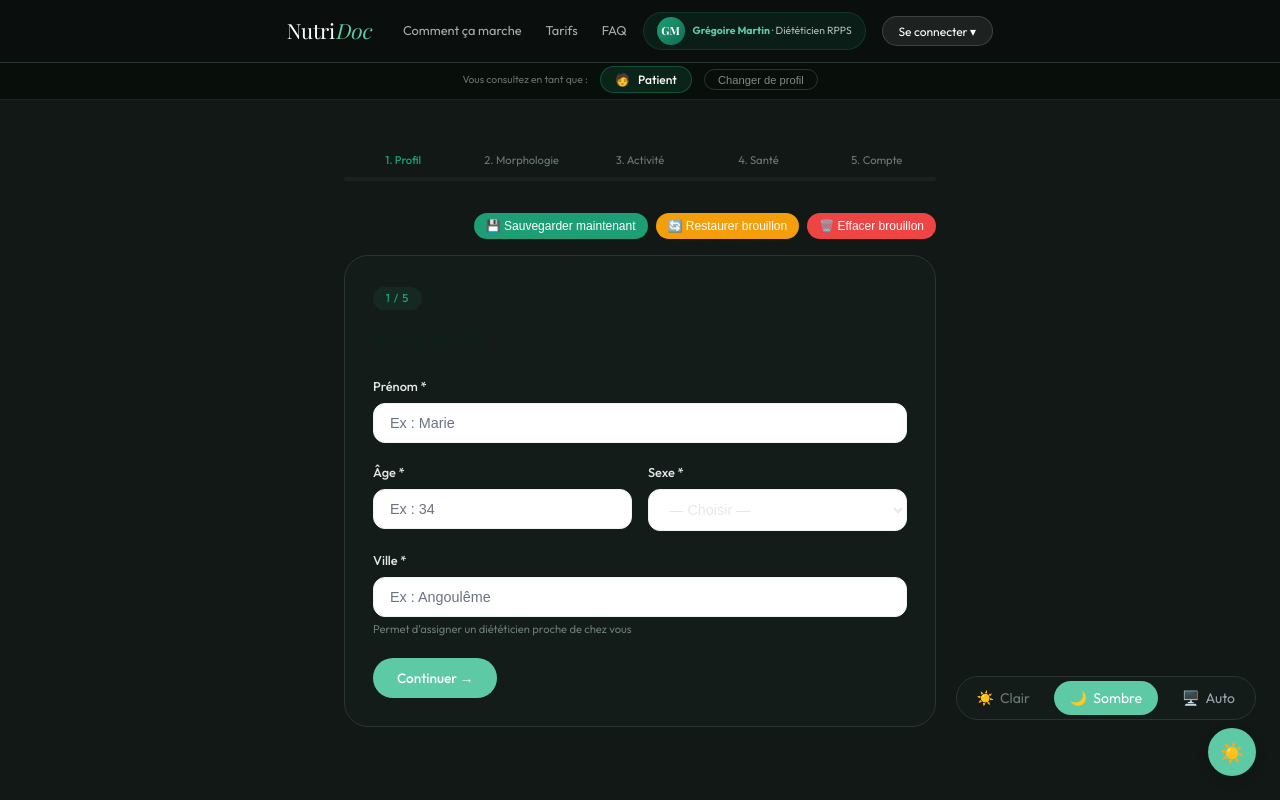
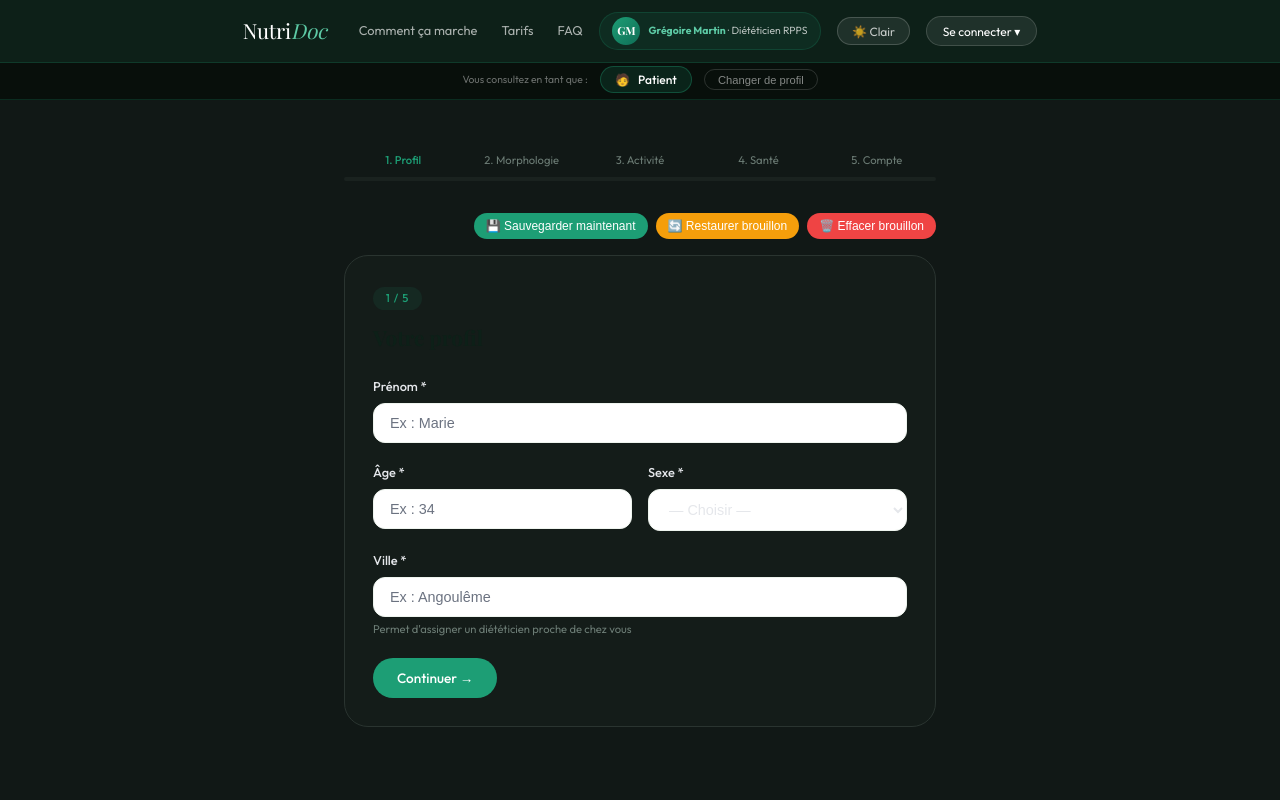
Before and after one commit to Marjiver/nutri-platform, a plain HTML site: page bilan.html in a window 1280 px wide. Both pictures are taken after a click on the button "🌙 Sombre". Shown: the top 800 px of the page. Drawn offline with nearby package versions, Linux system fonts and the light colour scheme; a web font is replaced by a local one.

Commit message:
fix: dark mode toggle dans le header, fin du ton-sur-ton

```diff
--- a/bilan.html
+++ b/bilan.html
@@ -537,18 +537,7 @@
     }
 
     /* Theme selector wrapper */
-    .theme-selector-wrapper {
-      position: fixed;
-      bottom: 80px;
-      right: 24px;
-      z-index: 9997;
-    }
     @media (max-width: 768px) {
-      .theme-selector-wrapper {
-        bottom: 90px;
-        right: 16px;
-      }
-    }
 
     .nd-footer {
       background: #080f0b;
@@ -665,7 +654,6 @@
 <main class="bilan-container">
 
   <!-- ==================== THÈME SELECTOR ==================== -->
-  <div id="theme-selector-container" class="theme-selector-wrapper"></div>
 
   <div class="progress-container">
     <div class="progress-steps">
--- a/js/ui/dark-mode.js
+++ b/js/ui/dark-mode.js
@@ -2,13 +2,14 @@
  * dark-mode.js — NutriDoc · Gestionnaire de thème sombre
  *
  * Fonctionnalités :
+ * - Toggle injecté dans .header-actions (header sombre NutriDoc)
+ * - Fallback : bouton flottant si pas de header trouvé
  * - Détection automatique du thème système
- * - Sauvegarde du choix utilisateur
- * - Bouton toggle avec icône animée visible
+ * - Sauvegarde localStorage
  * - Synchronisation entre onglets
- * - Styles CSS injectés automatiquement
  *
- * Version: 2.0.0
+ * Version: 2.1.0 — 2026-04-14
+ * Corrections : injection header, suppression ton-sur-ton, nd-header toujours sombre
  */
 
 // ==================== CONFIGURATION ====================
@@ -16,16 +17,16 @@
 const DARK_MODE_CONFIG = {
   storageKey: 'nutridoc_theme',
   systemPrefers: '(prefers-color-scheme: dark)',
-  transitionDuration: 200
 };
 
 // ==================== STYLES CSS INJECTÉS ====================
 
 function injectDarkModeStyles() {
+  if (document.getElementById('dark-mode-styles')) return;
+
   const style = document.createElement('style');
   style.id = 'dark-mode-styles';
   style.textContent = `
-    /* ==================== VARIABLES THÈME CLAIR (défaut) ==================== */
     :root {
       --bg-primary: #ffffff;
       --bg-secondary: #f7f9f7;
@@ -39,9 +40,9 @@ function injectDarkModeStyles() {
       --text-inverse: #ffffff;
       --border-light: #e8edeb;
       --border-medium: #d1d5db;
-      --shadow-sm: 0 1px 2px 0 rgba(0, 0, 0, 0.05);
-      --shadow-md: 0 4px 6px -1px rgba(0, 0, 0, 0.1);
-      --shadow-lg: 0 10px 15px -3px rgba(0, 0, 0, 0.1);
+      --shadow-sm: 0 1px 2px rgba(0,0,0,.05);
+      --shadow-md: 0 4px 6px rgba(0,0,0,.1);
+      --shadow-lg: 0 10px 15px rgba(0,0,0,.1);
       --accent-green: #1D9E75;
       --accent-green-dark: #0f6e56;
       --accent-green-light: #5DCAA5;
@@ -50,7 +51,6 @@ function injectDarkModeStyles() {
       --accent-blue: #3b82f6;
     }
 
-    /* ==================== THÈME SOMBRE ==================== */
     [data-theme="dark"] {
       --bg-primary: #0a0f0d;
       --bg-secondary: #111816;
@@ -64,446 +64,245 @@ function injectDarkModeStyles() {
       --text-inverse: #0d2018;
       --border-light: #2a3430;
       --border-medium: #374151;
-      --shadow-sm: 0 1px 2px 0 rgba(0, 0, 0, 0.3);
-      --shadow-md: 0 4px 6px -1px rgba(0, 0, 0, 0.4);
-      --shadow-lg: 0 10px 15px -3px rgba(0, 0, 0, 0.4);
+      --shadow-sm: 0 1px 2px rgba(0,0,0,.3);
+      --shadow-md: 0 4px 6px rgba(0,0,0,.4);
+      --shadow-lg: 0 10px 15px rgba(0,0,0,.4);
       --accent-green: #5DCAA5;
       --accent-green-dark: #1D9E75;
       --accent-green-light: #9FE1CB;
     }
 
-    /* ==================== APPLICATION GLOBALE ==================== */
-    * {
-      transition: background-color 0.2s ease, border-color 0.2s ease, color 0.2s ease, box-shadow 0.2s ease;
+    * { transition: background-color .2s ease, border-color .2s ease, color .2s ease; }
+
+    body { background-color: var(--bg-secondary); color: var(--text-primary); }
+
+    /* Le header NutriDoc reste TOUJOURS sombre (couleur de marque) */
+    .nd-header { background: #0d2018 !important; border-bottom-color: rgba(29,158,117,.2) !important; }
+
+    .card, .patient-card, .reco-card, .meal-block,
+    .price-row, .support-widget, .step, .resultat,
+    .form-col, .pricing-col { background-color: var(--bg-card); border-color: var(--border-light); }
+
+    input, select, textarea {
+      background-color: var(--bg-input); color: var(--text-primary); border-color: var(--border-light);
+    }
+    input:focus, select:focus, textarea:focus { border-color: var(--accent-green); outline: none; }
+
+    .btn-back { background: var(--bg-tertiary); color: var(--text-primary); border-color: var(--border-light); }
+
+    #nd-chat-window { background-color: var(--bg-card); }
+    .chat-msg.bot .chat-bubble { background-color: var(--bg-tertiary); color: var(--text-primary); }
+    .modal-content, .dossier-modal, .profil-modal { background-color: var(--bg-card); }
+    .progress-bar { background-color: var(--bg-tertiary); }
+    .progress-fill { background-color: var(--accent-green); }
+    ::-webkit-scrollbar-track { background: var(--bg-tertiary); }
+    ::-webkit-scrollbar-thumb { background: var(--border-medium); }
+    ::-webkit-scrollbar-thumb:hover { background: var(--accent-green); }
+
+    /* Toggle dans le header */
+    #darkModeToggle {
+      display: inline-flex; align-items: center; gap: 5px;
+      background: rgba(255,255,255,.08);
+      border: 1px solid rgba(255,255,255,.18);
+      border-radius: 999px;
+      padding: 0.35rem 0.85rem;
+      color: rgba(255,255,255,.75);
+      font-size: 0.75rem;
+      font-family: 'Outfit', sans-serif;
+      cursor: pointer;
+      transition: background .2s, color .2s;
+      white-space: nowrap;
+    }
+    #darkModeToggle:hover {
+      background: rgba(255,255,255,.15);
+      color: #fff;
     }
 
-    body {
-      background-color: var(--bg-secondary);
-      color: var(--text-primary);
+    /* Bouton flottant (fallback si pas de header) */
+    #darkModeToggle.floating {
+      position: fixed;
+      bottom: 24px;
+      right: 24px;
+      width: 48px;
+      height: 48px;
+      padding: 0;
+      border-radius: 50%;
+      background: var(--accent-green, #1D9E75) !important;
+      border-color: transparent !important;
+      color: white !important;
+      font-size: 20px;
+      justify-content: center;
+      z-index: 9999;
+      box-shadow: 0 4px 12px rgba(0,0,0,.2);
     }
-
-    /* Cartes et conteneurs */
-    .card, .patient-card, .reco-card, .meal-block,
-    .editeur-repas-block, .price-row, .support-widget,
-    .step, .resultat, .form-col, .pricing-col {
-      background-color: var(--bg-card);
-      border-color: var(--border-light);
-    }
-
-    /* Formulaires et inputs */
-    input, select, textarea, .calc-select, .chat-input {
-      background-color: var(--bg-input);
-      color: var(--text-primary);
-      border-color: var(--border-light);
-    }
-
-    input:focus, select:focus, textarea:focus {
-      border-color: var(--accent-green);
-      outline: none;
-    }
-
-    /* Boutons */
-    .btn-primary, .btn-validate, .btn-submit, .btn-next {
-      background: var(--accent-green);
-      color: white;
-    }
-
-    .btn-primary:hover, .btn-validate:hover, .btn-submit:hover, .btn-next:hover {
-      background: var(--accent-green-dark);
-    }
-
-    .btn-back {
-      background: var(--bg-tertiary);
-      color: var(--text-primary);
-      border-color: var(--border-light);
-    }
-
-    /* Navigation */
-    .nd-header {
-      background: var(--bg-primary);
-      border-bottom-color: var(--border-light);
-    }
-
-    /* Chatbot */
-    #nd-chat-window {
-      background-color: var(--bg-card);
-    }
-
-    .chat-msg.bot .chat-bubble {
-      background-color: var(--bg-tertiary);
-      color: var(--text-primary);
-    }
-
-    /* Modales */
-    .modal-content, .dossier-modal, .profil-modal {
-      background-color: var(--bg-card);
-    }
-
-    /* Progress bar */
-    .progress-bar {
-      background-color: var(--bg-tertiary);
-    }
-
-    .progress-fill {
-      background-color: var(--accent-green);
-    }
-
-    /* Scrollbar */
-    ::-webkit-scrollbar-track {
-      background: var(--bg-tertiary);
-    }
-
-    ::-webkit-scrollbar-thumb {
-      background: var(--border-medium);
-    }
-
-    ::-webkit-scrollbar-thumb:hover {
-      background: var(--accent-green);
-    }
+    #darkModeToggle.floating:hover { transform: scale(1.1); }
   `;
-
-  if (!document.getElementById('dark-mode-styles')) {
-    document.head.appendChild(style);
-  }
+  document.head.appendChild(style);
 }
 
 // ==================== FONCTIONS PRINCIPALES ====================
 
-/**
- * Détection du thème système
- */
 function getSystemTheme() {
   return window.matchMedia(DARK_MODE_CONFIG.systemPrefers).matches ? 'dark' : 'light';
 }
 
-/**
- * Récupération du thème sauvegardé
- */
 function getSavedTheme() {
-  return localStorage.getItem(DARK_MODE_CONFIG.storageKey);
+  try { return localStorage.getItem(DARK_MODE_CONFIG.storageKey); } catch { return null; }
 }
 
-/**
- * Sauvegarde du thème
- */
 function saveTheme(theme) {
-  localStorage.setItem(DARK_MODE_CONFIG.storageKey, theme);
+  try { localStorage.setItem(DARK_MODE_CONFIG.storageKey, theme); } catch {}
 }
 
-/**
- * Application du thème
- */
-function applyTheme(theme) {
-  if (theme === 'dark') {
-    document.documentElement.setAttribute('data-theme', 'dark');
-  } else if (theme === 'light') {
-    document.documentElement.setAttribute('data-theme', 'light');
-  } else {
-    // Auto : suivre le système
-    const systemTheme = getSystemTheme();
-    document.documentElement.setAttribute('data-theme', systemTheme);
-  }
-
-  // Mettre à jour l'icône du bouton
-  updateThemeButtonIcon();
-
-  // Émettre un événement pour les autres composants
-  const event = new CustomEvent('themeChanged', {
-    detail: { theme: getCurrentTheme() }
-  });
-  window.dispatchEvent(event);
+function getCurrentTheme() {
+  const t = document.documentElement.getAttribute('data-theme');
+  return (t === 'dark' || t === 'light') ? t : getSystemTheme();
 }
 
-/**
- * Récupération du thème actuel
- */
-function getCurrentTheme() {
-  const dataTheme = document.documentElement.getAttribute('data-theme');
-  if (dataTheme === 'dark' || dataTheme === 'light') {
-    return dataTheme;
-  }
-  return getSystemTheme();
+function applyTheme(theme) {
+  const effective = (theme === 'auto' || !theme) ? getSystemTheme() : theme;
+  document.documentElement.setAttribute('data-theme', effective);
+  updateThemeButtonIcon();
+  window.dispatchEvent(new CustomEvent('themeChanged', { detail: { theme: effective } }));
 }
 
-/**
- * Changement de thème
- */
 function setTheme(theme) {
-  if (theme === 'auto') {
-    saveTheme(null);
-    applyTheme('auto');
-  } else if (theme === 'dark' || theme === 'light') {
-    saveTheme(theme);
-    applyTheme(theme);
+  if (theme === 'auto') { saveTheme(null); applyTheme('auto'); }
+  else if (theme === 'dark' || theme === 'light') { saveTheme(theme); applyTheme(theme); }
+}
+
+function toggleTheme() {
+  setTheme(getCurrentTheme() === 'dark' ? 'light' : 'dark');
+}
+
+// ==================== BOUTON TOGGLE ====================
+
+function updateThemeButtonIcon() {
+  const btn = document.getElementById('darkModeToggle');
+  if (!btn) return;
+  const isDark = getCurrentTheme() === 'dark';
+  if (btn.classList.contains('floating')) {
+    btn.innerHTML = isDark ? '☀️' : '🌙';
+    btn.title = isDark ? 'Mode clair' : 'Mode sombre';
+  } else {
+    btn.innerHTML = isDark ? '☀️ Clair' : '🌙 Sombre';
+    btn.title = isDark ? 'Passer en mode clair' : 'Passer en mode sombre';
   }
 }
 
-/**
- * Bascule entre clair et sombre
- */
-function toggleTheme() {
-  const currentTheme = getCurrentTheme();
-  const newTheme = currentTheme === 'dark' ? 'light' : 'dark';
-  setTheme(newTheme);
-
-  // Animation du bouton
-  const btn = document.getElementById('darkModeToggle');
-  if (btn) {
-    btn.classList.add('theme-animate');
-    setTimeout(() => btn.classList.remove('theme-animate'), 300);
-  }
-}
-
-// ==================== BOUTON FLOTTANT ====================
-
-/**
- * Met à jour l'icône du bouton
- */
-function updateThemeButtonIcon() {
-  const btn = document.getElementById('darkModeToggle');
-  if (!btn) return;
-
-  const currentTheme = getCurrentTheme();
-  const isDark = currentTheme === 'dark';
-
-  btn.setAttribute('aria-label', isDark ? 'Passer en mode clair' : 'Passer en mode sombre');
-  btn.setAttribute('title', isDark ? 'Mode clair' : 'Mode sombre');
-  btn.innerHTML = isDark ? '☀️' : '🌙';
-}
-
-/**
- * Crée et ajoute le bouton flottant
- */
 function createThemeButton() {
-  // Vérifier si le bouton existe déjà
   if (document.getElementById('darkModeToggle')) return;
 
   const btn = document.createElement('button');
   btn.id = 'darkModeToggle';
+  btn.onclick = toggleTheme;
   btn.setAttribute('aria-label', 'Changer de thème');
-  btn.innerHTML = getCurrentTheme() === 'dark' ? '☀️' : '🌙';
-  btn.onclick = toggleTheme;
 
-  // Styles du bouton
-  btn.style.cssText = `
-    position: fixed;
-    bottom: 24px;
-    right: 24px;
-    width: 48px;
-    height: 48px;
-    border-radius: 50%;
-    background: var(--accent-green, #1D9E75);
-    color: white;
-    border: none;
-    cursor: pointer;
-    font-size: 20px;
-    display: flex;
-    align-items: center;
-    justify-content: center;
-    z-index: 9999;
-    box-shadow: 0 4px 12px rgba(0, 0, 0, 0.15);
-    transition: transform 0.2s ease, background 0.2s ease;
-    font-family: system-ui, sans-serif;
-  `;
+  // Chercher le header-actions (header toujours sombre → pas de ton-sur-ton)
+  const headerActions = document.querySelector(
+    '.nd-header .header-actions, .header-actions, .unav-right'
+  );
 
-  // Effet hover
-  btn.addEventListener('mouseenter', () => {
-    btn.style.transform = 'scale(1.1)';
-  });
+  if (headerActions) {
+    // Mode inline dans le header
+    headerActions.insertBefore(btn, headerActions.firstChild);
+  } else {
+    // Fallback : bouton flottant
+    btn.classList.add('floating');
+    document.body.appendChild(btn);
 
-  btn.addEventListener('mouseleave', () => {
-    btn.style.transform = 'scale(1)';
-  });
-
-  document.body.appendChild(btn);
-
-  // Ajuster la position si le chatbot est présent
-  const chatbot = document.getElementById('nd-chat-fab');
-  if (chatbot) {
-    btn.style.bottom = '92px';
+    // Décaler si chatbot présent
+    const adjustForChatbot = () => {
+      btn.style.bottom = document.getElementById('nd-chat-fab') ? '92px' : '24px';
+    };
+    adjustForChatbot();
+    new MutationObserver(adjustForChatbot).observe(document.body, { childList: true, subtree: true });
   }
 
-  // Observer l'apparition du chatbot
-  const observer = new MutationObserver(() => {
-    const chatbotExists = document.getElementById('nd-chat-fab');
-    if (chatbotExists) {
-      btn.style.bottom = '92px';
-    } else {
-      btn.style.bottom = '24px';
-    }
-  });
-  observer.observe(document.body, { childList: true, subtree: true });
+  updateThemeButtonIcon();
 }
 
-// ==================== SÉLECTEUR DÉROULANT (optionnel) ====================
+// ==================== SÉLECTEUR ÉTENDU (pages profil/paramètres) ====================
 
 /**
- * Crée un sélecteur de thème déroulant (pour les paramètres)
+ * Crée un sélecteur 3 boutons (Clair / Sombre / Auto) dans un conteneur dédié.
+ * À appeler explicitement depuis les pages de profil.
  */
 function createThemeSelector(containerId) {
   const container = document.getElementById(containerId);
   if (!container) return;
 
-  const savedTheme = getSavedTheme() || 'auto';
+  const saved = getSavedTheme() || 'auto';
+
+  const makeBtn = (theme, icon, label) => {
+    const active = saved === theme;
+    return `
+      <button class="theme-option ${active ? 'active' : ''}" data-theme="${theme}" style="
+        display:flex; align-items:center; gap:6px;
+        padding:8px 16px; border-radius:999px; border:none;
+        background:${active ? 'var(--accent-green)' : 'transparent'};
+        color:${active ? 'white' : 'var(--text-secondary)'};
+        cursor:pointer; font-family:inherit; font-size:14px;
+        transition:all .2s ease;">
+        ${icon} <span>${label}</span>
+      </button>`;
+  };
 
   container.innerHTML = `
-    <div class="theme-selector" style="
-      display: flex;
-      gap: 8px;
-      background: var(--bg-card);
-      border-radius: 999px;
-      padding: 4px;
-      border: 1px solid var(--border-light);
-    ">
-      <button class="theme-option ${savedTheme === 'light' ? 'active' : ''}" data-theme="light" style="
-        display: flex;
-        align-items: center;
-        gap: 6px;
-        padding: 8px 16px;
-        border-radius: 999px;
-        background: ${savedTheme === 'light' ? 'var(--accent-green)' : 'transparent'};
-        border: none;
-        color: ${savedTheme === 'light' ? 'white' : 'var(--text-secondary)'};
-        cursor: pointer;
-        font-family: inherit;
-        font-size: 14px;
-        transition: all 0.2s ease;
-      ">
-        ☀️ <span>Clair</span>
-      </button>
-      <button class="theme-option ${savedTheme === 'dark' ? 'active' : ''}" data-theme="dark" style="
-        display: flex;
-        align-items: center;
-        gap: 6px;
-        padding: 8px 16px;
-        border-radius: 999px;
-        background: ${savedTheme === 'dark' ? 'var(--accent-green)' : 'transparent'};
-        border: none;
-        color: ${savedTheme === 'dark' ? 'white' : 'var(--text-secondary)'};
-        cursor: pointer;
-        font-family: inherit;
-        font-size: 14px;
-        transition: all 0.2s ease;
-      ">
-        🌙 <span>Sombre</span>
-      </button>
-      <button class="theme-option ${savedTheme === 'auto' ? 'active' : ''}" data-theme="auto" style="
-        display: flex;
-        align-items: center;
-        gap: 6px;
-        padding: 8px 16px;
-        border-radius: 999px;
-        background: ${savedTheme === 'auto' ? 'var(--accent-green)' : 'transparent'};
-        border: none;
-        color: ${savedTheme === 'auto' ? 'white' : 'var(--text-secondary)'};
-        cursor: pointer;
-        font-family: inherit;
-        font-size: 14px;
-        transition: all 0.2s ease;
-      ">
-        🖥️ <span>Auto</span>
-      </button>
-    </div>
-  `;
+    <div style="display:flex;gap:4px;background:var(--bg-card);border:1px solid var(--border-light);border-radius:999px;padding:4px;">
+      ${makeBtn('light', '☀️', 'Clair')}
+      ${makeBtn('dark',  '🌙', 'Sombre')}
+      ${makeBtn('auto',  '🖥️', 'Auto')}
+    </div>`;
 
-  container.querySelectorAll('.theme-option').forEach(btn => {
-    btn.addEventListener('click', () => {
-      const theme = btn.dataset.theme;
-      setTheme(theme === 'auto' ? 'auto' : theme);
-
-      // Mettre à jour les classes actives
-      container.querySelectorAll('.theme-option').forEach(b => {
-        b.style.background = 'transparent';
-        b.style.color = 'var(--text-secondary)';
+  container.querySelectorAll('.theme-option').forEach(b => {
+    b.addEventListener('click', () => {
+      setTheme(b.dataset.theme);
+      container.querySelectorAll('.theme-option').forEach(x => {
+        x.style.background = 'transparent';
+        x.style.color = 'var(--text-secondary)';
+        x.classList.remove('active');
       });
-      btn.style.background = 'var(--accent-green)';
-      btn.style.color = 'white';
-
-      // Mettre à jour le bouton flottant
-      updateThemeButtonIcon();
+      b.style.background = 'var(--accent-green)';
+      b.style.color = 'white';
+      b.classList.add('active');
     });
   });
 }
 
 // ==================== INITIALISATION ====================
 
-/**
- * Écoute les changements de thème système
- */
-function listenToSystemTheme() {
-  window.matchMedia(DARK_MODE_CONFIG.systemPrefers).addEventListener('change', (e) => {
-    const savedTheme = getSavedTheme();
-    if (!savedTheme || savedTheme === 'auto') {
-      applyTheme('auto');
-    }
-  });
-}
-
-/**
- * Synchronise le thème entre onglets
- */
-function syncThemeAcrossTabs() {
-  window.addEventListener('storage', (e) => {
-    if (e.key === DARK_MODE_CONFIG.storageKey) {
-      const newTheme = e.newValue;
-      if (newTheme) {
-        applyTheme(newTheme);
-      } else {
-        applyTheme('auto');
-      }
-    }
-  });
-}
-
-/**
- * Initialisation complète
- */
 function initDarkMode() {
-  console.log('[DarkMode] Initialisation...');
-
-  // Injecter les styles CSS
   injectDarkModeStyles();
-
-  // Charger le thème sauvegardé
-  const savedTheme = getSavedTheme();
-  if (savedTheme) {
-    applyTheme(savedTheme);
-  } else {
-    applyTheme('auto');
-  }
-
-  // Créer le bouton flottant
+  applyTheme(getSavedTheme() || 'auto');
   createThemeButton();
 
   // Écouter les changements système
-  listenToSystemTheme();
+  window.matchMedia(DARK_MODE_CONFIG.systemPrefers).addEventListener('change', () => {
+    if (!getSavedTheme()) applyTheme('auto');
+  });
 
   // Synchroniser entre onglets
-  syncThemeAcrossTabs();
+  window.addEventListener('storage', e => {
+    if (e.key === DARK_MODE_CONFIG.storageKey) applyTheme(e.newValue || 'auto');
+  });
 
-  // Créer le sélecteur si un conteneur existe
-  if (document.getElementById('theme-selector-container')) {
-    createThemeSelector('theme-selector-container');
-  }
-
-  console.log('[DarkMode] Initialisé avec succès, thème actuel:', getCurrentTheme());
+  // NE PAS auto-injecter dans theme-selector-container
+  // (appeler createThemeSelector('id') explicitement depuis les pages profil)
 }
 
-// ==================== DÉMARRAGE ====================
-
-// Démarrer l'initialisation après le chargement du DOM
+// Démarrer après DOM
 if (document.readyState === 'loading') {
   document.addEventListener('DOMContentLoaded', initDarkMode);
 } else {
   initDarkMode();
 }
 
-// ==================== EXPORTS GLOBAUX ====================
-
-window.initDarkMode = initDarkMode;
-window.setTheme = setTheme;
-window.toggleTheme = toggleTheme;
-window.getCurrentTheme = getCurrentTheme;
+// ==================== EXPORTS ====================
+window.initDarkMode     = initDarkMode;
+window.setTheme         = setTheme;
+window.toggleTheme      = toggleTheme;
+window.getCurrentTheme  = getCurrentTheme;
 window.createThemeSelector = createThemeSelector;
 
-console.log('[dark-mode.js] ✅ Chargé avec succès');
+console.log('[dark-mode.js] v2.1.0 charge');
```
Also changed, not shown: api-documentation.html (+0 -7 lines), backup-restore.html (+0 -7 lines), gestion-credits-prescripteur.html (+0 -7 lines), inscription-dieteticien.html (+0 -12 lines), profil-dieteticien.html (+0 -12 lines), profil-patient.html (+0 -12 lines), profil-prescripteur.html (+0 -12 lines), seo.html (+0 -7 lines), statistiques-admin.html (+0 -7 lines), webhooks.html (+0 -7 lines).
